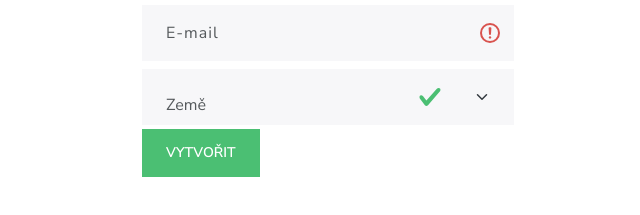
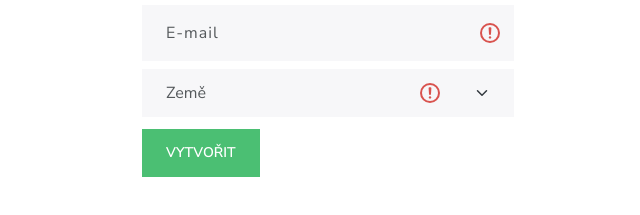
Before and after one commit to DiscoPotatoCZ/FinalProject, a website: page register.html in a window 1280 px wide. Shown: the part 449-664 px from the top of the page, 312-952 px from the left. Drawn offline with nearby package versions, Linux system fonts and the light colour scheme.

Commit message:
Fix registru

```diff
--- a/register.html
+++ b/register.html
@@ -36,8 +36,8 @@
                 <input type="text" class="form-control" placeholder="E-mail" required>
                 <label for="E-mail">E-mail</label>
               </div>
-              <div class="form-floating mb-1 mt-2">
-                <select class="form-select">
+              <div class="mb-1 mt-2">
+                <select class="form-select" required>
                   <option selected disabled value="">Země</option>
                   <option value="AF">Afghanistan</option>
                   <option value="AX">Åland Islands</option>
@@ -294,7 +294,7 @@
                 </select>
               </div>
         </form>
-        <button type="submit" class="btn btn-success me-3">Vytvořit</button>
+        <button type="submit" class="btn btn-success me-3 mb-1 mt-2">Vytvořit</button>
     </div>
     </div>
 </body>
```
